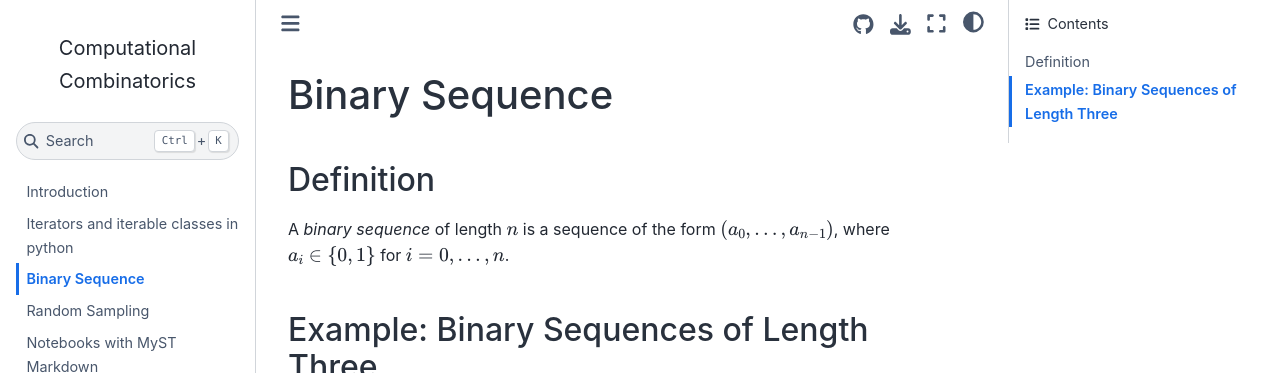
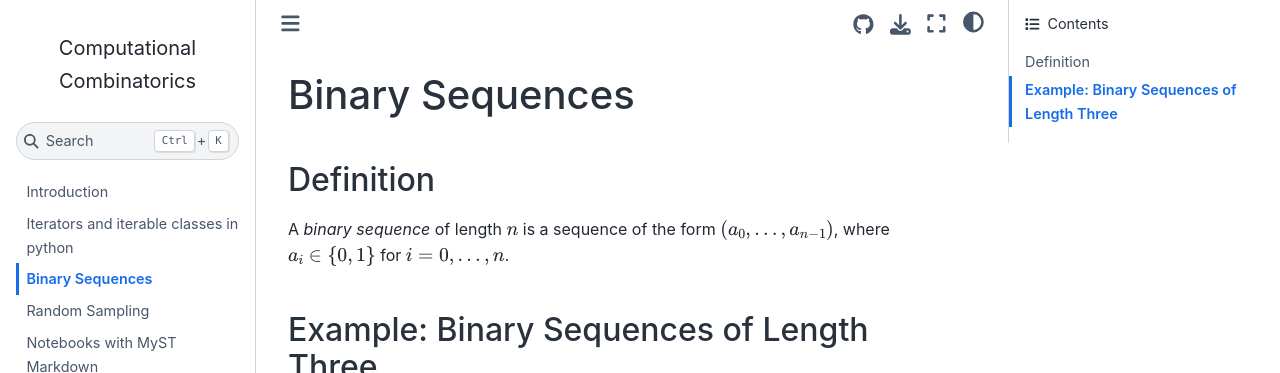
Before and after one commit to amritanshu-prasad/computational-combinatorics, a Jupyter Book: the page built from binary-sequences.ipynb, in a window 1280 px wide and 1235 px high. Shown: the top 373 px of the window. Built offline with Jupyter Book 1.0.4 settings and Sphinx 7.4.7 and the Sphinx Book theme 1.1.4, drawn with Linux system fonts in a browser that asks for light colours.

Commit message:
minor corrections to binary-sequences

```diff
--- a/binary-sequences.md
+++ b/binary-sequences.md
@@ -11,7 +11,7 @@ kernelspec:
   name: python3
 ---
 
-# Binary Sequence
+# Binary Sequences
 
 ### Definition
 
```
Also changed, not shown: binary-sequences.ipynb.
